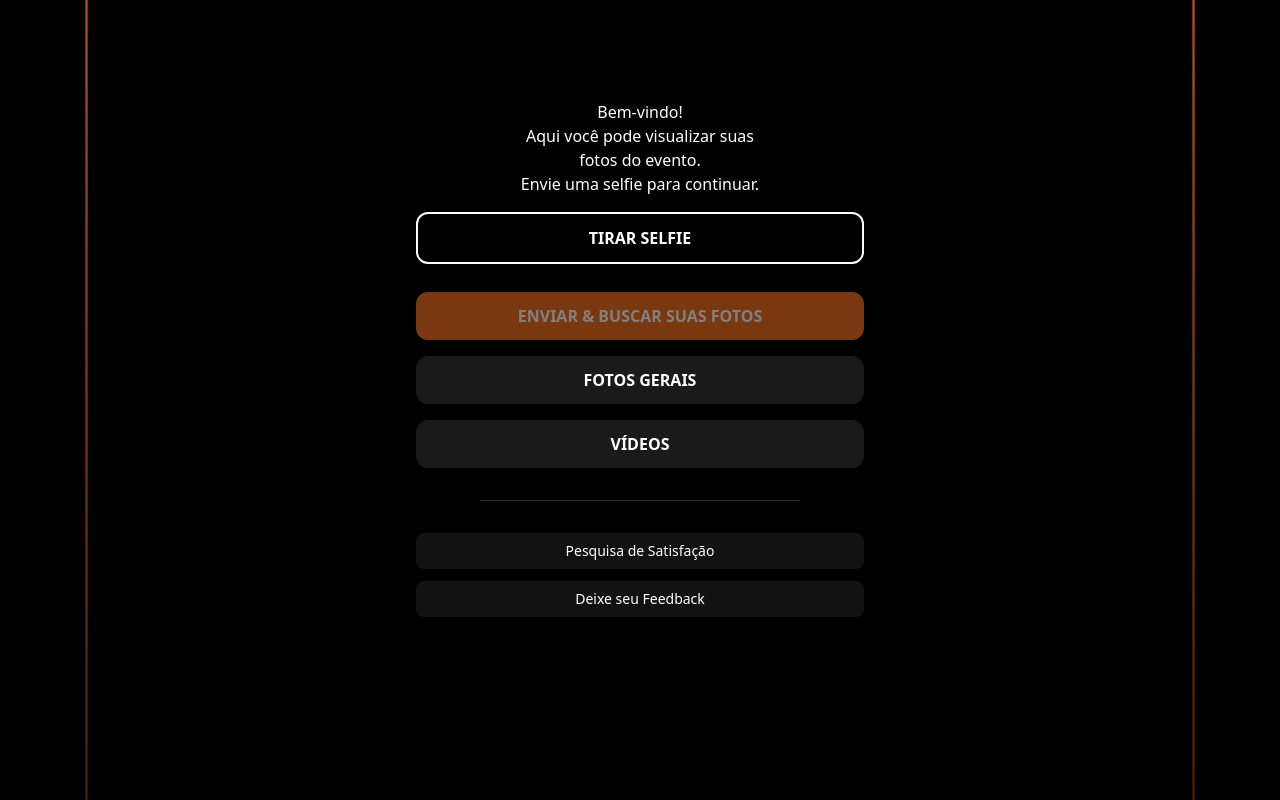
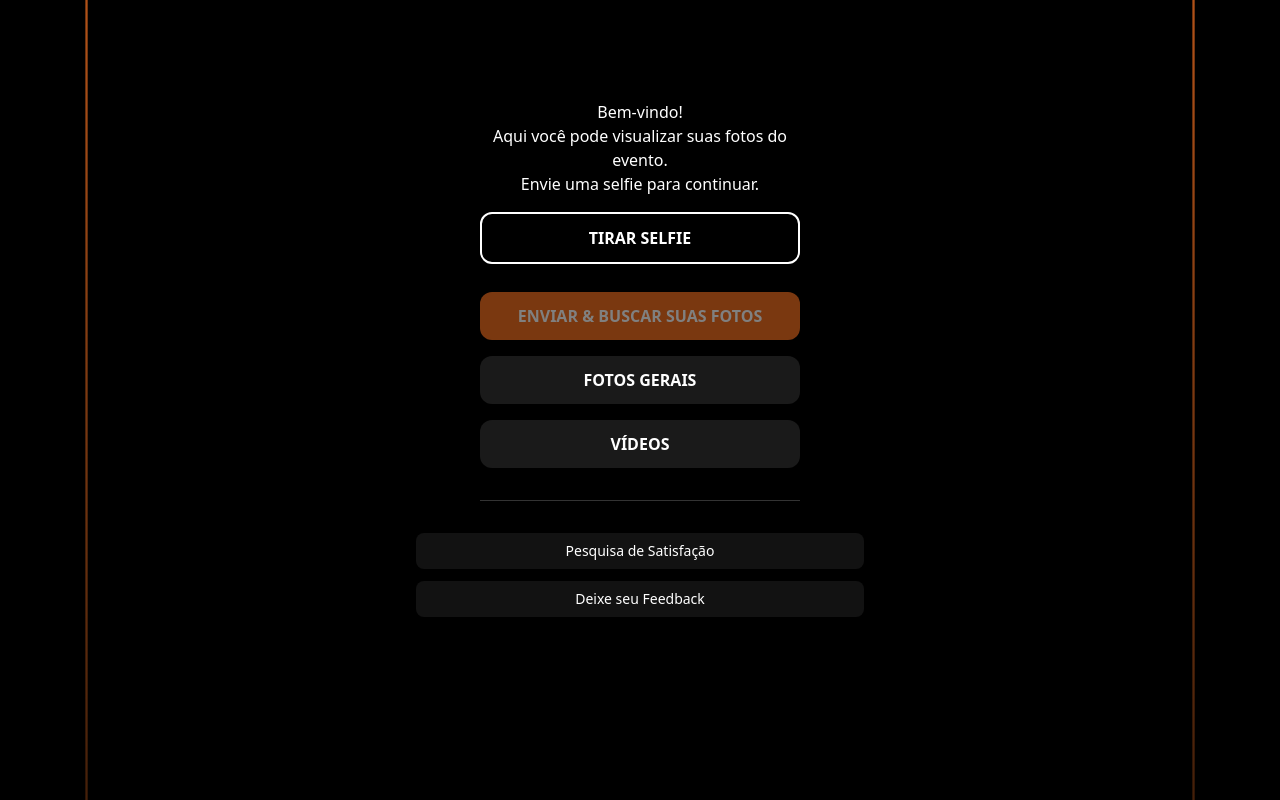
Before and after one commit to FloripaSquare/Floripa-Square-Moments, a Next.js app in the folder frontend/floripa-moments-frontend/: page /1/selfie in a window 1280 px wide. Built offline with nearby package versions, Linux system fonts and the light colour scheme; no server answers; sample sign-in values are in the browser's storage.

Commit message:
fix width

```diff
--- a/frontend/floripa-moments-frontend/app/[slug]/selfie/page.tsx
+++ b/frontend/floripa-moments-frontend/app/[slug]/selfie/page.tsx
@@ -21,11 +21,11 @@ const themes: Record<string, Theme> = {
   fs: {
     backgroundImage: "url('/base-moments.png')",
     textColor: "text-white",
-    primaryButton: "bg-[#f37021] hover:bg-[#d35e1d] text-white",
-    secondaryButton: " bg-[#C65C3C] hover:bg-[#A94C16] text-white",
+    primaryButton: "bg-[#f37021] hover:bg-[#d35e1d] text-white w-80",
+    secondaryButton: " bg-[#C65C3C] hover:bg-[#A94C16] text-white w-80",
     ghostButton:
-      "border-2 border-white text-white hover:bg-white hover:text-[#f37021]",
-    tertiaryButton: "bg-white/10 text-white hover:bg-white/20",
+      "border-2 border-white text-white hover:bg-white hover:text-[#f37021] w-80",
+    tertiaryButton: "bg-white/10 text-white hover:bg-white/20 w-80",
 
     text: `Olá, que bom que você está no Rooftop!
 Esta é a sua galeria oficial de fotos no evento.
@@ -36,10 +36,10 @@ Para começar, tire uma selfie e depois clique no botão ENVIAR & BUSCAR FOTOS.`
     backgroundImage: "url('/kotai/fundo-kotai.png')",
     textColor: "text-white",
     primaryButton: "bg-[#0084ff] hover:bg-[#006cd1] text-white",
-    secondaryButton: "bg-white/10 text-white hover:bg-white/20",
+    secondaryButton: "bg-white/10 text-white hover:bg-white/20 w-80",
     ghostButton:
       "border-2 border-white text-white hover:bg-white hover:text-[#0084ff]",
-    tertiaryButton: "bg-white/10 text-white hover:bg-white/20",
+    tertiaryButton: "bg-white/10 text-white hover:bg-white/20 w-80",
 
     text: `Olá que bom que você está no Kotai Summit!
 
@@ -51,15 +51,17 @@ Para começar, tire uma selfie e depois clique no botão ENVIAR & BUSCAR FOTOS.`
   aegea: {
     backgroundImage: "url('/aegea/fundo-aegea.png')",
     textColor: "text-white",
-    primaryButton: "bg-[#0084ff] hover:bg-[#006cd1] text-white",
-    secondaryButton: "bg-white/10 text-white hover:bg-white/20",
+    primaryButton: "bg-[#0084ff] hover:bg-[#006cd1] text-white w-70",
+    secondaryButton: "bg-white/10 text-white hover:bg-white/20 w-70",
     ghostButton:
       "border-2 border-white text-white hover:bg-white hover:text-[#0084ff]",
-    tertiaryButton: "bg-white/10 text-white hover:bg-white/20",
+    tertiaryButton: "bg-white/10 text-white hover:bg-white/20 w-70",
 
     text: `Olá que bom que você está no
     4º Prêmio Águas de Jornalismo Ambiental!
-    Esta é a sua galeria oficial de fotos no evento. Compartilhe momentos incríveis em suas redes sociais.
+
+    Esta é a sua galeria oficial de fotos no evento.
+    Compartilhe momentos incríveis em suas redes sociais.
     Para começar, tire uma selfie e depois clique no botão
     ENVIAR & BUSCAR FOTOS.`,
   },
@@ -67,8 +69,8 @@ Para começar, tire uma selfie e depois clique no botão ENVIAR & BUSCAR FOTOS.`
   default: {
     backgroundImage: "url('/rooftop/base-moments.png')",
     textColor: "text-white",
-    primaryButton: "bg-[#f37021] hover:bg-[#d35e1d] text-white",
-    secondaryButton: "bg-white/10 text-white hover:bg-white/20",
+    primaryButton: "bg-[#f37021] hover:bg-[#d35e1d] text-white w-80",
+    secondaryButton: "bg-white/10 text-white hover:bg-white/20 w-80",
     ghostButton:
       "border-2 border-white text-white hover:bg-white hover:text-[#f37021]",
     tertiaryButton: "bg-[#1e1e1e]/60 text-white hover:bg-[#1e1e1e]/80",
@@ -142,10 +144,10 @@ export default function SelfiePage() {
       />
 
       <div className="relative z-10 w-full flex-grow overflow-y-auto flex flex-col items-center px-4 pt-25 pb-10">
-        <div className="flex flex-col items-center gap-4 w-full">
+        <div className="flex flex-col items-center gap-4 w-80">
           {/* 🔥 TEXTO DINÂMICO */}
           <div
-            className={`max-w-[16rem] text-center space-y-2 whitespace-pre-line ${theme.textColor}`}
+            className={` text-center space-y-2 whitespace-pre-line ${theme.textColor}`}
           >
             {theme.text}
           </div>
```
Also changed, not shown: frontend/floripa-moments-frontend/public/aegea/fundo-aegea.png.
